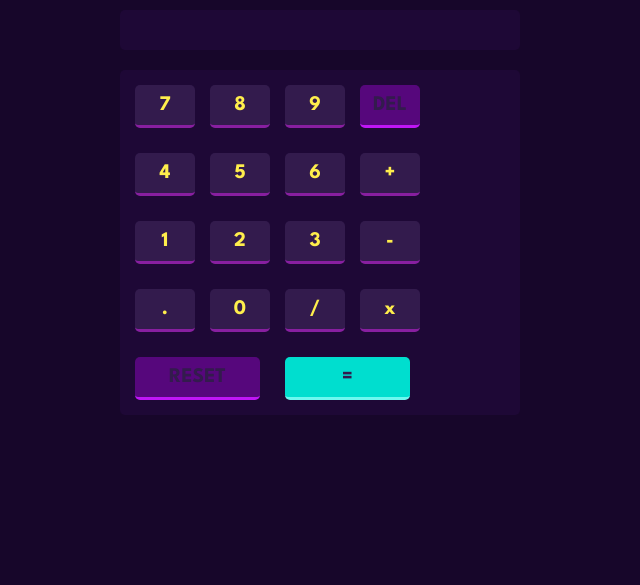
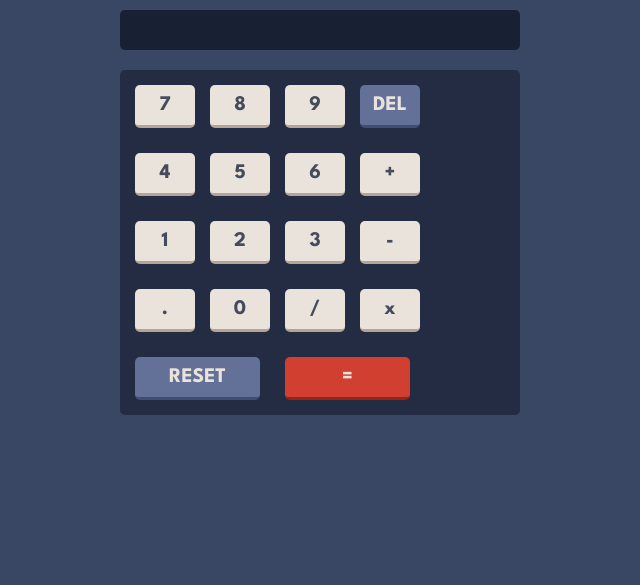
Before and after one commit to Renegildo/front-end-mentor, a plain HTML site: page calculator-app-main/index.html in a window 1280 px wide. Shown: the part 215-800 px from the top of the page, without its empty margins (320-960 px from the left). Drawn offline with Linux system fonts and the light colour scheme.

Commit message:
update site da calculadora

```diff
--- a/calculator-app-main/index.html
+++ b/calculator-app-main/index.html
@@ -4,7 +4,7 @@
 	<meta charset="UTF-8">
 	<meta name="viewport" content="width=device-width, initial-scale=1.0">
 	<title>Calculator</title>
-	<link rel="stylesheet" href="css/themes/theme3.css" class="theme-style-sheet">
+	<link rel="stylesheet" href="css/themes/theme1.css" class="theme-style-sheet">
 	<link rel="stylesheet" href="css/style.css">
 </head>
 <body>
```
